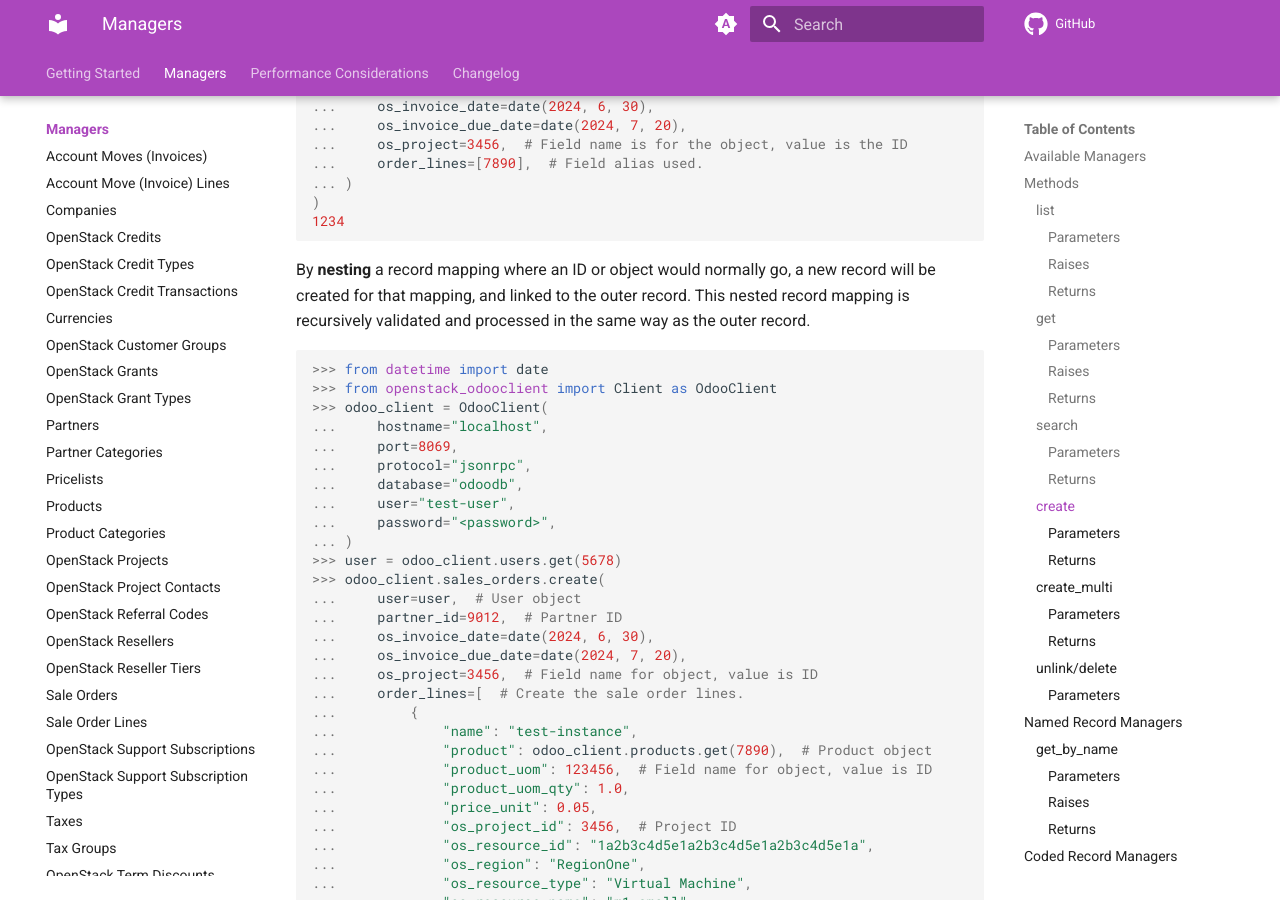
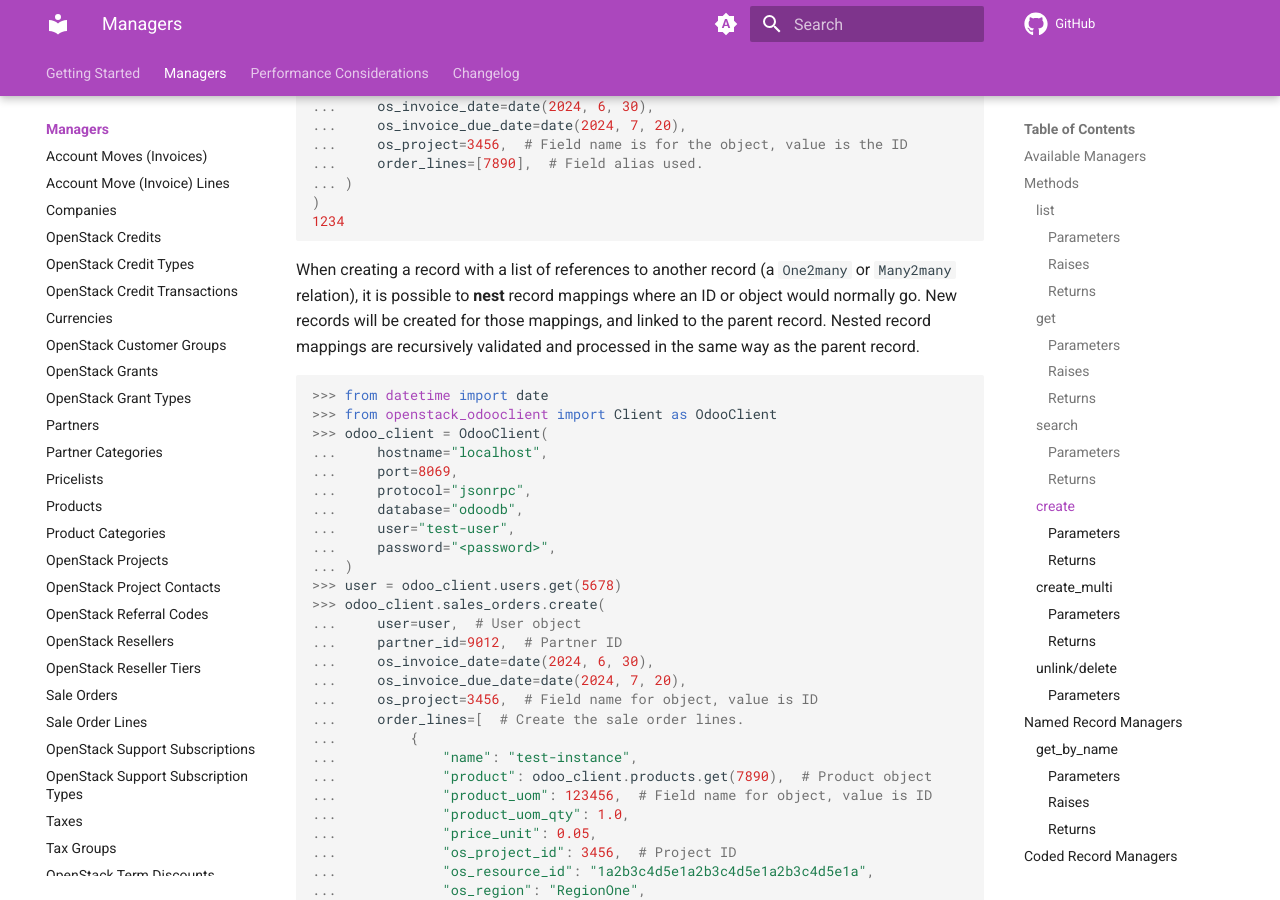
Before and after one commit to catalyst-cloud/python-openstack-odooclient, an MkDocs documentation site: the page built from docs/managers/index.md, in a window 1280 px wide and 900 px high, scrolled down 13376 px. Built offline with MkDocs 1.6.1 and Material for MkDocs 9.7.7, drawn with Linux system fonts in a browser that asks for light colours; comment, search, counter and statistics services are not loaded.

Commit message:
Remove creating new records for Many2one relations (not possible)

````diff
--- a/docs/managers/index.md
+++ b/docs/managers/index.md
@@ -672,11 +672,12 @@ Field aliases are also resolved to their target field names.
 1234
 ```
 
-By **nesting** a record mapping where an ID or object would
-normally go, a new record will be created for that mapping,
-and linked to the outer record.
-This nested record mapping is recursively validated and
-processed in the same way as the outer record.
+When creating a record with a list of references to another record
+(a `One2many` or `Many2many` relation), it is possible to **nest**
+record mappings where an ID or object would normally go.
+New records will be created for those mappings, and linked
+to the parent record. Nested record mappings are recursively validated
+and processed in the same way as the parent record.
 
 ```python
 >>> from datetime import date
````
Also changed, not shown: docs/managers/custom.md (+2 -2 lines), docs/performance.md (+3 -0 lines), 1 other file.
